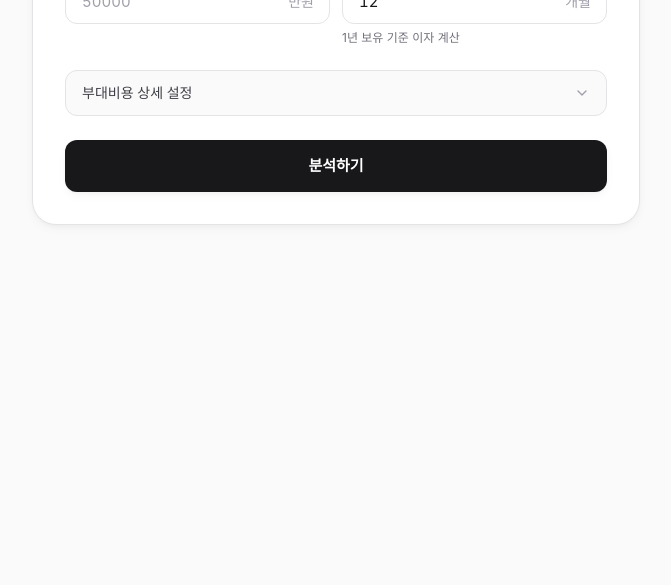
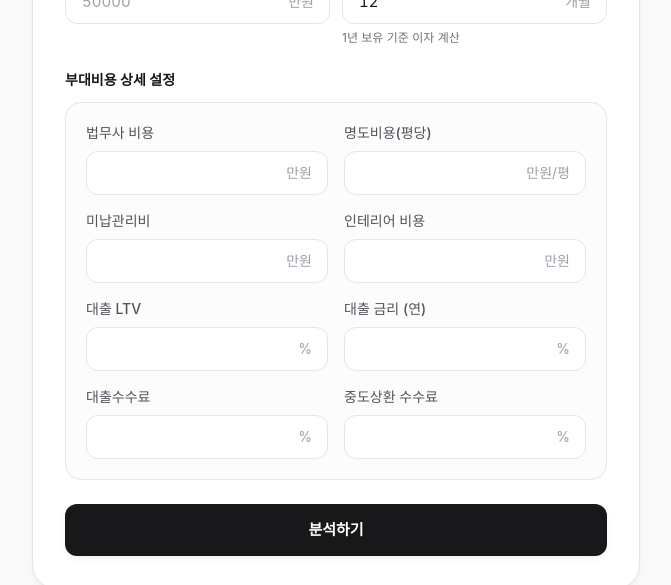
Before and after one commit to PinokioLee/auction-analyzer, a Next.js app: page /analyze in a window 1280 px wide. Shown: the part 669-1254 px from the top of the page, without its empty margins (304-975 px from the left). Before the commit the page ends 934 px from the top, so only its background shows below. Built offline with nearby package versions, Linux system fonts and the light colour scheme; no server answers; a web font is replaced by a local one.

Commit message:
fix: 부대비용 섹션 항상 펼쳐서 표시, 자동완성 anon 권한 안내
- showCosts 초기값 false → true
- 토글 버튼 제거, 정적 헤더로 교체
- ChevronDown/ChevronUp import 제거

Co-Authored-By: Claude Sonnet 4.6 <noreply@anthropic.com>

```diff
--- a/src/components/analyze/input-form.tsx
+++ b/src/components/analyze/input-form.tsx
@@ -2,7 +2,7 @@
 
 import { useState, useEffect, useRef, useCallback } from "react";
 import { useRouter } from "next/navigation";
-import { ChevronDown, ChevronUp, Loader2, Check } from "lucide-react";
+import { Loader2, Check } from "lucide-react";
 import { toast } from "sonner";
 import { cn } from "@/lib/utils";
 
@@ -298,7 +298,7 @@ export function AuctionInputForm() {
   const [bidPrice, setBidPrice] = useState("");
   const [holdMonths, setHoldMonths] = useState("12"); // 매도 희망일 (개월)
   const [costs, setCosts] = useState<CostState>(DEFAULT_COSTS);
-  const [showCosts, setShowCosts] = useState(false);
+  const [showCosts, setShowCosts] = useState(true);
   const [submitting, setSubmitting] = useState(false);
 
   useEffect(() => {
@@ -555,33 +555,19 @@ export function AuctionInputForm() {
             </div>
           </div>
 
-          {/* 부대비용 접이식 */}
+          {/* 부대비용 */}
           <div>
-            <button
-              type="button"
-              className={cn(
-                "flex w-full items-center justify-between rounded-lg px-4 py-3 text-sm font-medium text-zinc-700",
-                "border border-zinc-200 bg-zinc-50 transition-colors duration-150 hover:bg-zinc-100"
+            <div className="mb-3 flex items-center justify-between">
+              <p className="text-sm font-semibold text-zinc-900">부대비용 상세 설정</p>
+              {bid > 0 && (
+                <span className="tabular-nums text-xs text-zinc-400">
+                  합계 약 {totalAdditional.toLocaleString()}만원
+                </span>
               )}
-              onClick={() => setShowCosts((v) => !v)}
-              aria-expanded={showCosts}
-            >
-              <span className="flex items-center gap-2">
-                <span>부대비용 상세 설정</span>
-                {bid > 0 && (
-                  <span className="tabular-nums text-xs font-normal text-zinc-400">
-                    합계 약 {totalAdditional.toLocaleString()}만원
-                  </span>
-                )}
-              </span>
-              {showCosts
-                ? <ChevronUp className="h-4 w-4 text-zinc-400" />
-                : <ChevronDown className="h-4 w-4 text-zinc-400" />
-              }
-            </button>
+            </div>
 
-            {showCosts && (
-              <div className="mt-3 rounded-xl border border-zinc-200 bg-zinc-50/50 p-5">
+            <div>
+              <div className="rounded-xl border border-zinc-200 bg-zinc-50/50 p-5">
                 <div className="grid grid-cols-1 gap-4 sm:grid-cols-2">
                   {/* 법무사 비용 */}
                   <div>
@@ -695,7 +681,7 @@ export function AuctionInputForm() {
                   </div>
                 )}
               </div>
-            )}
+            </div>
           </div>
 
           {/* 제출 버튼 */}
```
